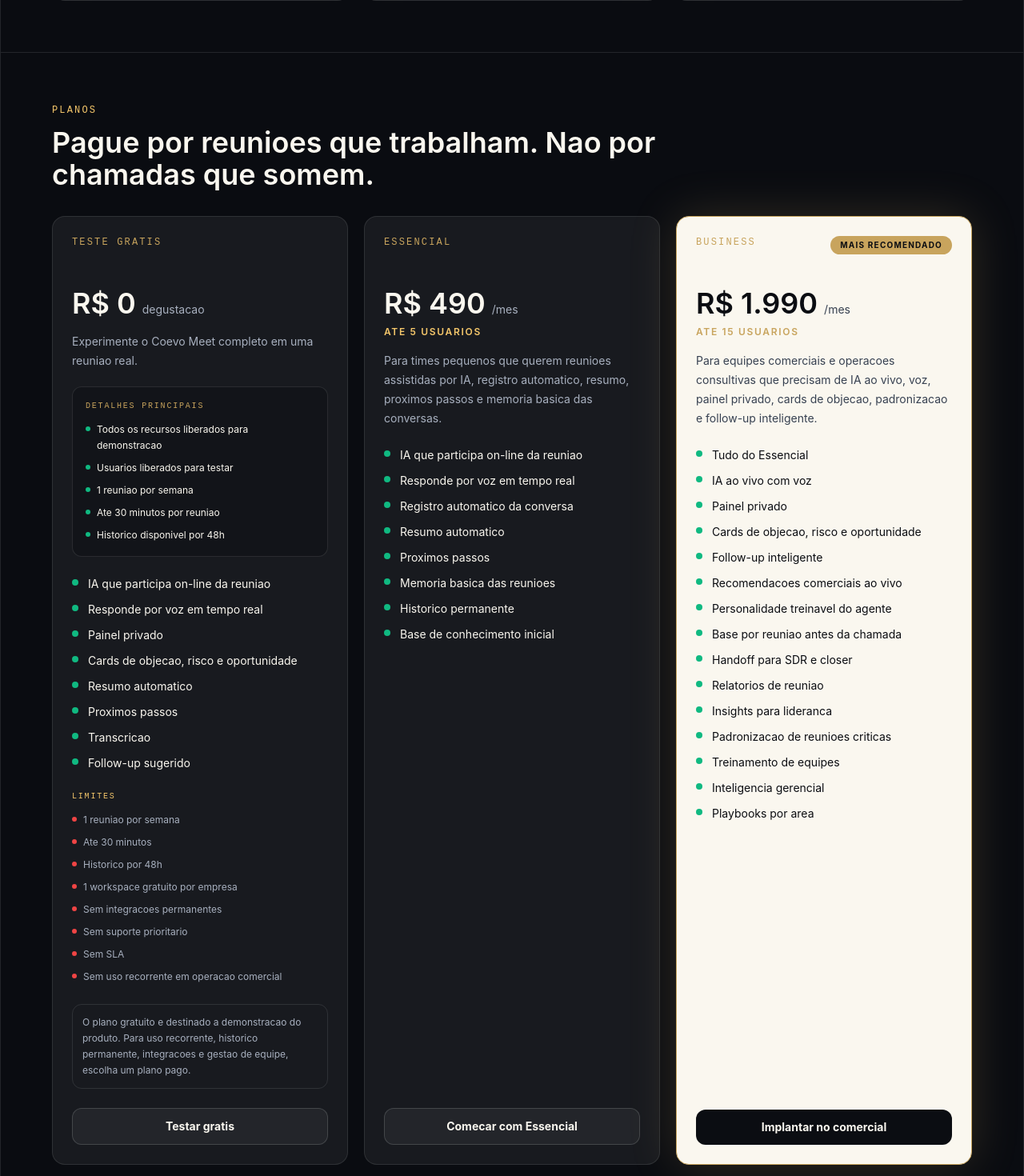
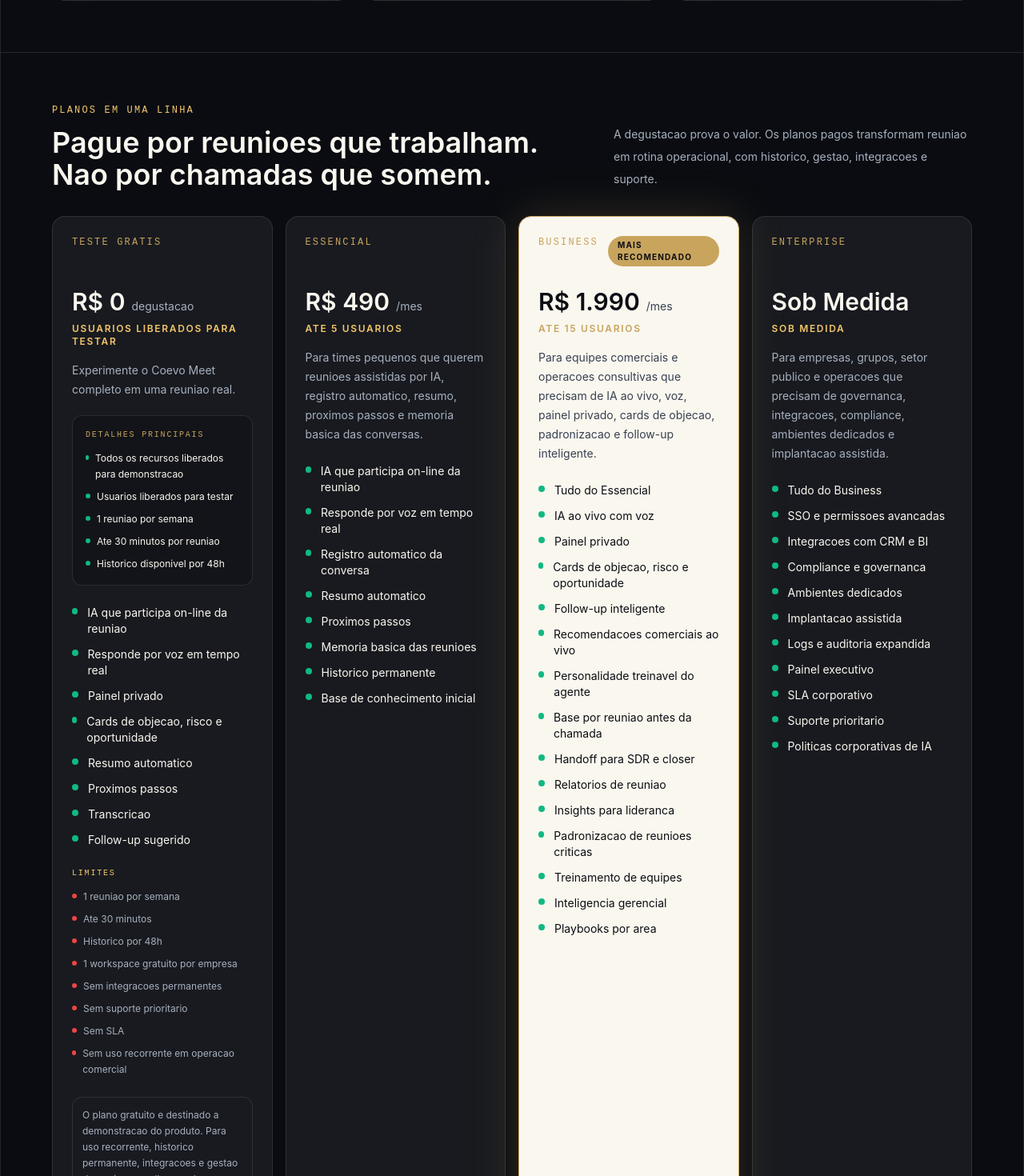
Before and after one commit to Renatcg/um-meeting-ai, a Next.js app in the folder apps/web/: page /coevo-meet in a window 1280 px wide. Shown: the part 5820-7290 px from the top of the page at 80% size. Built offline with nearby package versions, Linux system fonts and the light colour scheme.

Commit message:
Remove original pricing section

```diff
--- a/apps/web/app/coevo-meet/coevo-meet-landing.tsx
+++ b/apps/web/app/coevo-meet/coevo-meet-landing.tsx
@@ -949,149 +949,6 @@
           className="border-t border-white/10 px-6 py-16 md:px-10 lg:px-16"
           id="planos"
         >
-          <div className="mb-8 max-w-3xl">
-            <p className="font-mono text-xs uppercase tracking-[0.18em] text-[#F5C76B]">
-              Planos
-            </p>
-            <h2 className="mt-3 font-display text-4xl font-semibold">
-              Pague por reunioes que trabalham. Nao por chamadas que somem.
-            </h2>
-          </div>
-
-          <div className="grid gap-5 lg:grid-cols-3">
-            {plans.map((plan) => (
-              <article
-                className={`flex rounded-2xl border p-6 transition duration-500 hover:-translate-y-1 ${
-                  plan.featured
-                    ? "border-[#C8A45D] bg-[#FAF7EF] text-[#0B0D12] shadow-[0_0_60px_rgba(200,164,93,.20)]"
-                    : "border-white/10 bg-white/[.06] text-[#FAF7EF]"
-                } flex-col`}
-                key={plan.name}
-              >
-                <div className="flex min-h-12 items-start justify-between gap-3">
-                  <p className="font-mono text-xs uppercase tracking-[0.18em] text-[#C8A45D]">
-                    {plan.name}
-                  </p>
-                  {plan.badge ? (
-                    <span className="rounded-full bg-[#C8A45D] px-3 py-1 text-[10px] font-bold uppercase tracking-[0.12em] text-[#0B0D12]">
-                      {plan.badge}
-                    </span>
-                  ) : null}
-                </div>
-                <div className="mt-4">
-                  <span className="font-display text-3xl font-semibold xl:text-4xl">
-                    {plan.price}
-                  </span>
-                  <span
-                    className={`ml-2 text-sm ${
-                      plan.featured ? "text-[#374151]" : "text-[#A8B0BF]"
-                    }`}
-                  >
-                    {plan.unit}
-                  </span>
-                </div>
-                {plan.users ? (
-                  <p
-                    className={`mt-2 text-xs font-semibold uppercase tracking-[0.14em] ${
-                      plan.featured ? "text-[#C8A45D]" : "text-[#F5C76B]"
-                    }`}
-                  >
-                    {plan.users}
-                  </p>
-                ) : null}
-                <p
-                  className={`mt-4 text-sm leading-6 ${
-                    plan.featured ? "text-[#374151]" : "text-[#A8B0BF]"
-                  }`}
-                >
-                  {plan.description}
-                </p>
-                {plan.details ? (
-                  <div
-                    className={`mt-5 rounded-xl border p-4 ${
-                      plan.featured
-                        ? "border-[#0B0D12]/10 bg-[#0B0D12]/[.04]"
-                        : "border-white/10 bg-[#0B0D12]/40"
-                    }`}
-                  >
-                    <p className="font-mono text-[10px] uppercase tracking-[0.18em] text-[#C8A45D]">
-                      Detalhes principais
-                    </p>
-                    <ul className="mt-3 space-y-2">
-                      {plan.details.map((item) => (
-                        <li className="flex gap-2 text-xs leading-5" key={item}>
-                          <span className="mt-1.5 h-1.5 w-1.5 rounded-full bg-[#10B981]" />
-                          <span>{item}</span>
-                        </li>
-                      ))}
-                    </ul>
-                  </div>
-                ) : null}
-                <ul className="mt-6 space-y-3">
-                  {plan.items.map((item) => (
-                    <li className="flex gap-3 text-sm font-normal" key={item}>
-                      <span className="mt-1 h-2 w-2 rounded-full bg-[#10B981]" />
-                      <span>{item}</span>
-                    </li>
-                  ))}
-                </ul>
-                {plan.limits ? (
-                  <div className="mt-6">
-                    <p
-                      className={`font-mono text-[10px] uppercase tracking-[0.18em] ${
-                        plan.featured ? "text-[#C8A45D]" : "text-[#F5C76B]"
-                      }`}
-                    >
-                      Limites
-                    </p>
-                    <ul className="mt-3 space-y-2">
-                      {plan.limits.map((item) => (
-                        <li
-                          className={`flex gap-2 text-xs leading-5 ${
-                            plan.featured ? "text-[#374151]" : "text-[#A8B0BF]"
-                          }`}
-                          key={item}
-                        >
-                          <span className="mt-1.5 h-1.5 w-1.5 rounded-full bg-[#EF4444]" />
-                          <span>{item}</span>
-                        </li>
-                      ))}
-                    </ul>
-                  </div>
-                ) : null}
-                {plan.microcopy ? (
-                  <p
-                    className={`mt-6 rounded-xl border p-3 text-xs leading-5 ${
-                      plan.featured
-                        ? "border-[#0B0D12]/10 text-[#374151]"
-                        : "border-white/10 text-[#A8B0BF]"
-                    }`}
-                  >
-                    {plan.microcopy}
-                  </p>
-                ) : null}
-                <Link
-                  className={`mt-6 inline-flex w-full justify-center rounded-xl px-4 py-3 text-center text-sm font-bold transition ${
-                    plan.featured
-                      ? "bg-[#0B0D12] text-[#FAF7EF] hover:bg-[#1F2937]"
-                      : "border border-white/15 bg-white/5 text-[#FAF7EF] hover:border-[#C8A45D] hover:bg-[#C8A45D] hover:text-[#0B0D12]"
-                  } ${plan.microcopy ? "" : "mt-auto"}`}
-                  href="/"
-                >
-                  {plan.cta}
-                </Link>
-              </article>
-            ))}
-          </div>
-          <p className="mx-auto mt-8 max-w-4xl text-center text-sm leading-7 text-[#A8B0BF]">
-            O Coevo Meet pode ser testado gratuitamente com todos os recursos
-            liberados em uma reuniao de ate 30 minutos por semana. Quando suas
-            reunioes virarem operacao, escolha um plano com historico
-            permanente, gestao de equipe, integracoes e suporte.
-          </p>
-        </section>
-
-        <section className="border-t border-white/10 px-6 py-16 md:px-10 lg:px-16">
           <div className="mb-8 flex flex-col justify-between gap-5 lg:flex-row lg:items-end">
             <div className="max-w-3xl">
               <p className="font-mono text-xs uppercase tracking-[0.18em] text-[#F5C76B]">
```
